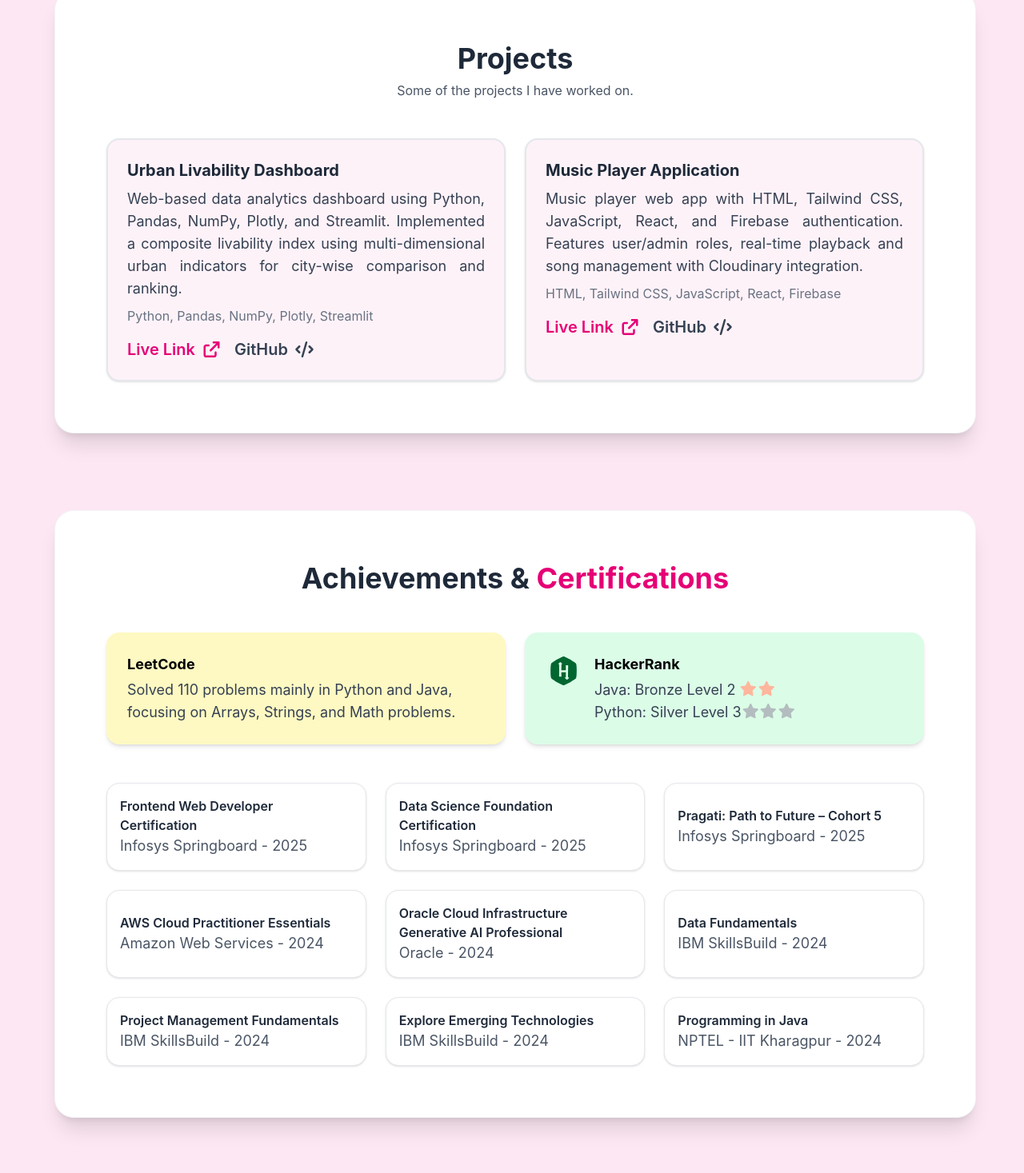
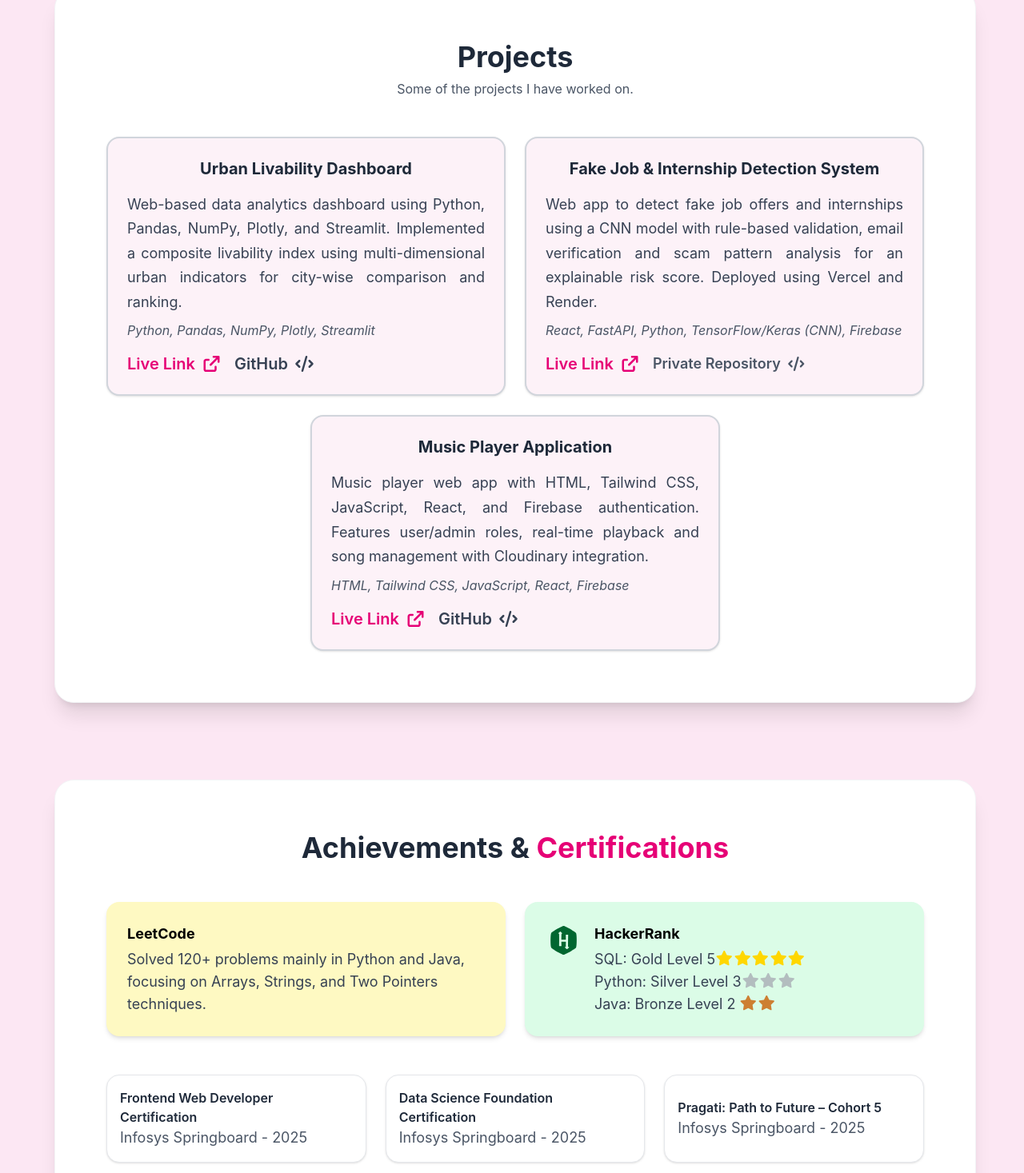
Before and after one commit to SanjnaSukirti/portfolio, a React (Vite) app: page / in a window 1280 px wide. Shown: the part 2058-3525 px from the top of the page at 80% size. Built offline with nearby package versions, Linux system fonts and the light colour scheme.

Commit message:
Updated portfolio content

```diff
--- a/src/pages/AchievementsCerts.jsx
+++ b/src/pages/AchievementsCerts.jsx
@@ -8,7 +8,7 @@
     {
       platform: "LeetCode",
       description:
-        "Solved 110 problems mainly in Python and Java, focusing on Arrays, Strings, and Math problems.",
+        "Solved 120+ problems mainly in Python and Java, focusing on Arrays, Strings, and Two Pointers techniques.",
       icon: faLeetcode,
       bgColor: "bg-yellow-100",
       textColor: "text-yellow-800",
@@ -19,15 +19,23 @@
       description: (
         <div className="flex flex-col">
           <span>
-            Java: Bronze Level 2{" "}
-            <FontAwesomeIcon icon={faStar} className="text-[#ffb69c]" />
-            <FontAwesomeIcon icon={faStar} className="text-[#ffb69c]" />
+            SQL: Gold Level 5
+            <FontAwesomeIcon icon={faStar} className="text-[#FFD700]" />
+            <FontAwesomeIcon icon={faStar} className="text-[#FFD700]" />
+            <FontAwesomeIcon icon={faStar} className="text-[#FFD700]" />
+            <FontAwesomeIcon icon={faStar} className="text-[#FFD700]" />
+            <FontAwesomeIcon icon={faStar} className="text-[#FFD700]" />
           </span>
           <span>
             Python: Silver Level 3
             <FontAwesomeIcon icon={faStar} className="text-[#b3bdbf]" />
             <FontAwesomeIcon icon={faStar} className="text-[#b3bdbf]" />
             <FontAwesomeIcon icon={faStar} className="text-[#b3bdbf]" />
+          </span>
+          <span>
+            Java: Bronze Level 2{" "}
+            <FontAwesomeIcon icon={faStar} className="text-[#CD7F32]" />
+            <FontAwesomeIcon icon={faStar} className="text-[#CD7F32]" />
           </span>
         </div>
       ),
--- a/src/pages/Projects.jsx
+++ b/src/pages/Projects.jsx
@@ -13,6 +13,14 @@
     tech: "Python, Pandas, NumPy, Plotly, Streamlit",
     liveLink: "https://urban-livability-dashboard.streamlit.app/",
     githubLink: "https://github.com/SanjnaSukirti/urban_livability_app",
+  },
+  {
+    name: "Fake Job & Internship Detection System",
+    description:
+      "Web app to detect fake job offers and internships using a CNN model with rule-based validation, email verification and scam pattern analysis for an explainable risk score. Deployed using Vercel and Render.",
+    tech: "React, FastAPI, Python, TensorFlow/Keras (CNN), Firebase",
+    liveLink: "https://fake-offer-letter-classifier.vercel.app/analyze",
+    githubPrivate: true,
   },
   {
     name: "Music Player Application",
@@ -41,15 +49,19 @@
           {projects.map((project, index) => (
             <div
               key={index}
-              className="p-6 rounded-2xl bg-pink-50 shadow-sm border-2 border-gray-200 hover:border-pink-500 transition-all hover:-translate-y-1 duration-300"
+              className={`p-6 rounded-2xl bg-pink-50 shadow-sm border-2 border-gray-300 hover:border-pink-500 transition-all hover:-translate-y-1 duration-300
+              ${projects.length % 2 !== 0 && index === projects.length - 1
+                ? "sm:col-span-2 sm:max-w-lg sm:mx-auto" : ""}`}
             >
-              <h3 className="font-bold text-xl text-gray-800">
+              <h3 className="font-bold text-xl text-gray-800 text-center pb-2">
                 {project.name}
               </h3>
-              <p className="text-gray-700 mt-2 text-lg">
+              <p className="text-gray-700 mt-2 text-lg leading-[1.7]">
                 {project.description}
               </p>
-              <p className="text-gray-500 text-base mt-2">{project.tech}</p>
+              <p className="text-gray-600 text-base mt-2 italic">
+                {project.tech}
+              </p>
               <div className="mt-4 flex gap-4 text-xl">
                 {project.liveLink && (
                   <a
@@ -62,7 +74,7 @@
                     <FontAwesomeIcon icon={faArrowUpRightFromSquare} />
                   </a>
                 )}
-                {project.githubLink && (
+                {project.githubLink ? (
                   <a
                     href={project.githubLink}
                     target="_blank"
@@ -72,6 +84,11 @@
                     GitHub
                     <FontAwesomeIcon icon={faCode} />
                   </a>
+                ) : (
+                  <span className="flex items-center gap-2 text-gray-600 font-semibold text-lg">
+                    Private Repository
+                    <FontAwesomeIcon icon={faCode} />
+                  </span>
                 )}
               </div>
             </div>
--- a/src/pages/Skills.jsx
+++ b/src/pages/Skills.jsx
@@ -31,7 +31,7 @@
     },
     {
       title: "Backend and Databases",
-      skills: ["Node.js", "MySQL", "MongoDB", "Firebase"],
+      skills: ["Node.js", "FastAPI", "MySQL", "MongoDB", "Firebase"],
       icon: faDatabase,
       iconType: "fa",
       bgColor: "bg-gray-50",
@@ -59,9 +59,9 @@
       skills: [
         "Scikit-learn",
         "Supervised Learning",
-        "Model Evaluation",
         "Generative AI",
         "Prompt Engineering",
+        "CNN",
       ],
       icon: faHexagonNodes,
       iconType: "fa",
```
